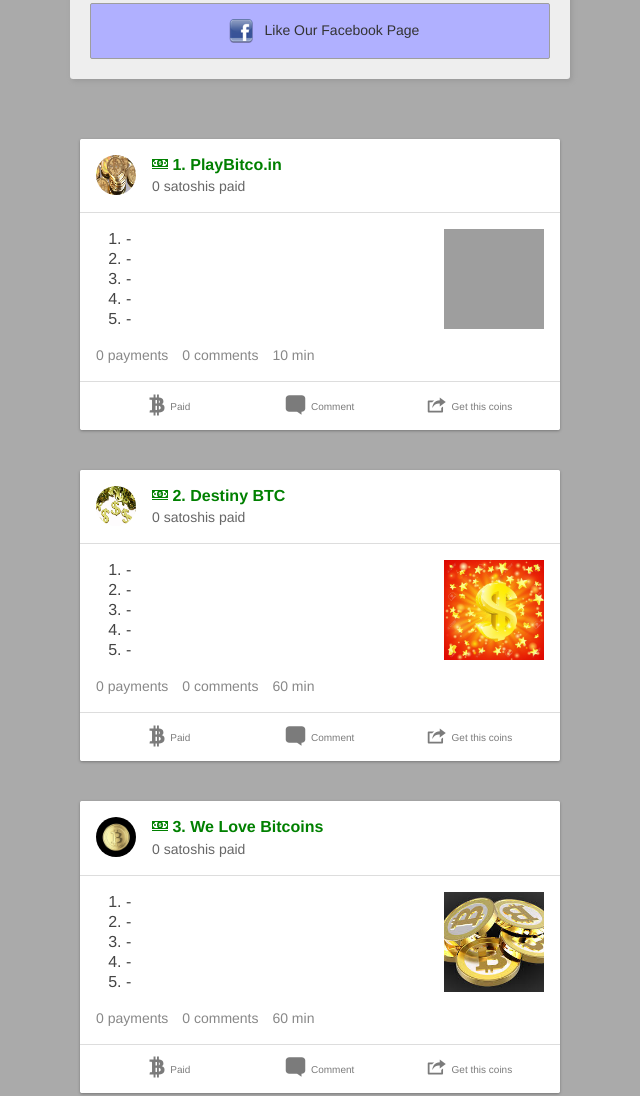
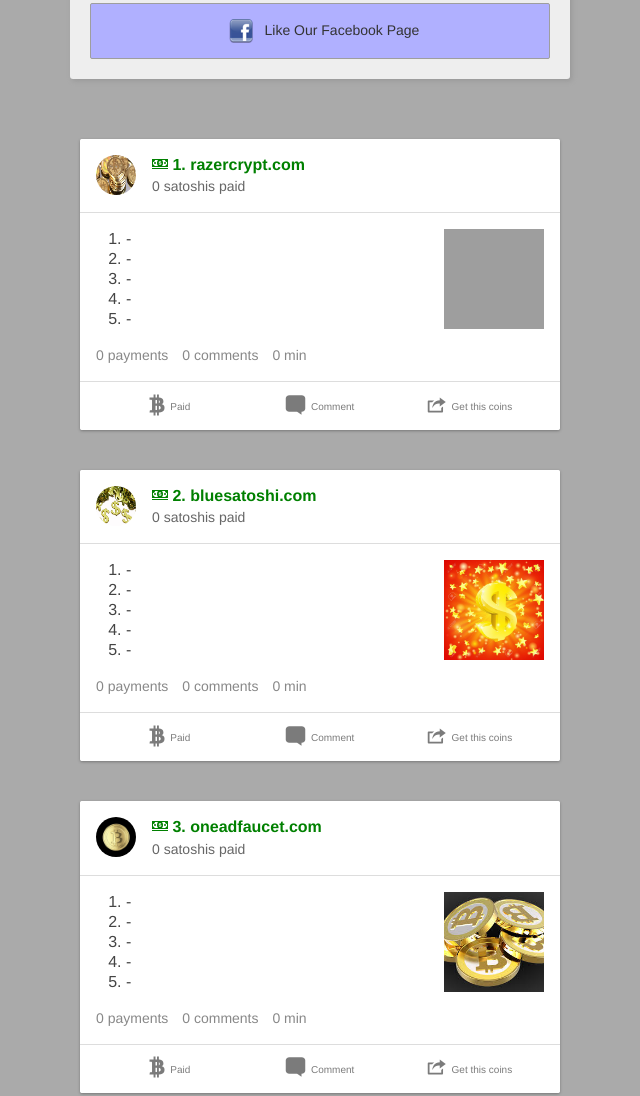
Before and after one commit to theartur/faucetz, a plain HTML site: page index.html in a window 1280 px wide. Shown: the part 898-1994 px from the top of the page, without its empty margins (320-960 px from the left). Drawn offline with nearby package versions, Linux system fonts and the light colour scheme; no server answers; grey boxes are pictures that could not be loaded; a script that the page names is missing; files whose address does not match are found by name.

Commit message:
Hyper Cleaned Faucetz On

```diff
--- a/index.html
+++ b/index.html
@@ -20,7 +20,7 @@
         <script>Faucetz = {}</script>
 
         <script src="faucetz-gold-imgs.js"></script>
-        <script src="faucetz-list.js"></script>
+        <script src="faucetz-list-clean.js"></script>
         <script src="card.js"></script>
         <script src="faucetz.js"></script>
     </head>
```
